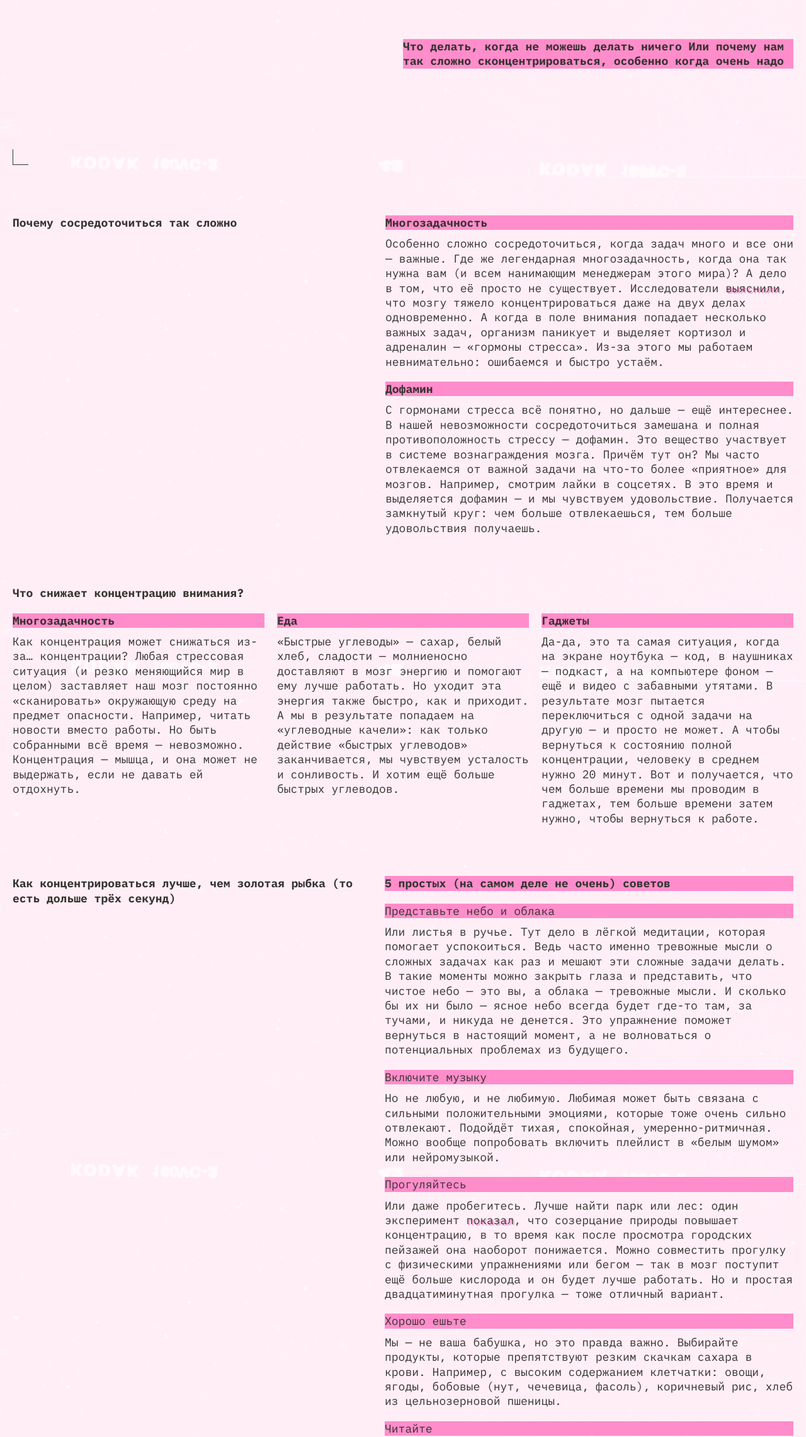
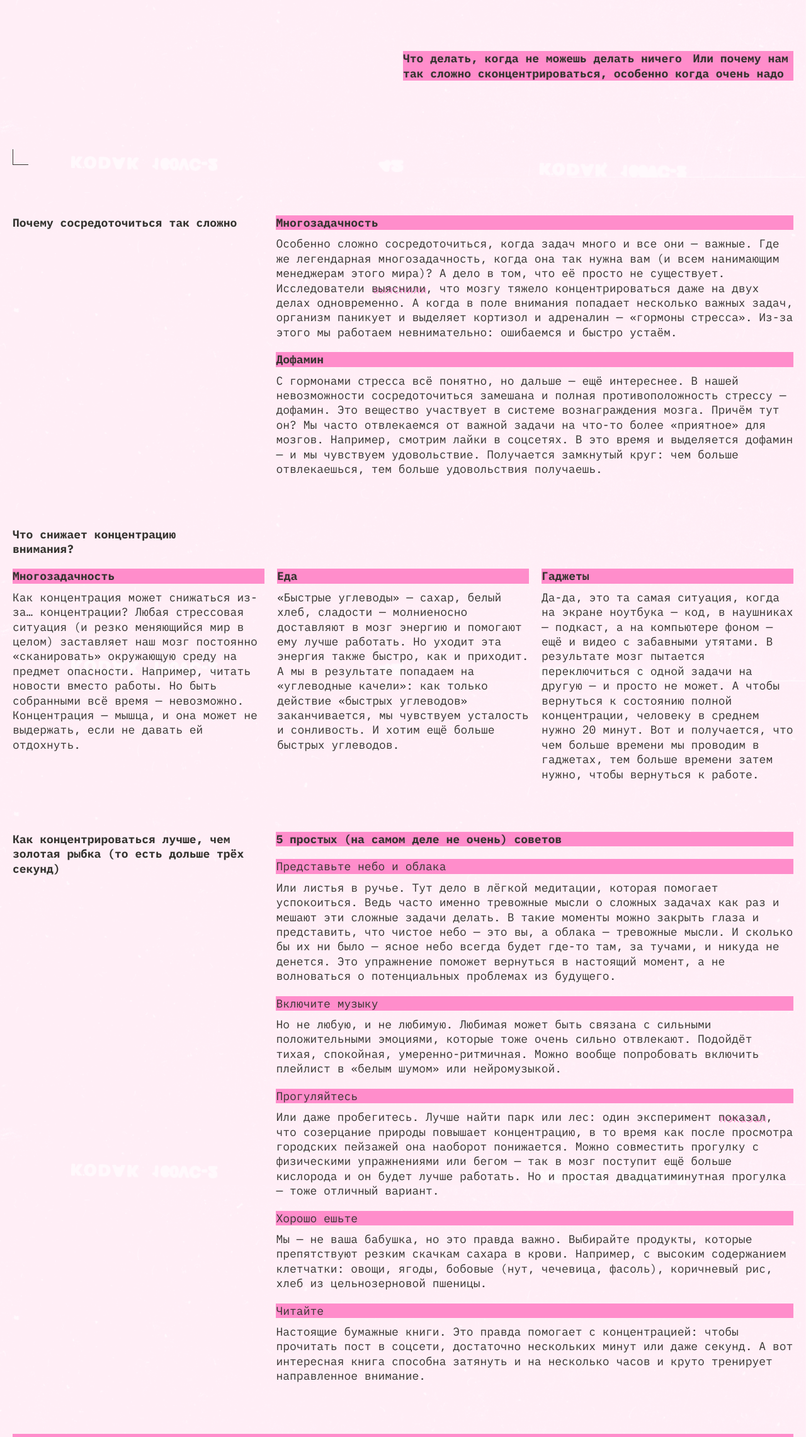
Before and after one commit to NikitaGlitsos/slozhno-sosredotochitsya, a plain HTML site: page index.html in a window 1280 px wide. Shown: the part 518-2800 px from the top of the page at 63% size. Drawn offline with Linux system fonts and the light colour scheme.

Commit message:
финал

```diff
--- a/index.html
+++ b/index.html
@@ -15,7 +15,7 @@
     <link rel="stylesheet" href="./styles/light.css">
     <title>Сложно сосредоточиться</title>
   </head>
-  <body class="page theme_dark theme_light">
+  <body class="page">
     <header class="header decorated-zone">
       <span aria-hidden="true" class="rec">
         REC
@@ -49,93 +49,97 @@
       <h1 class="header-title">
         no focus
       </h1>
-        <h3 class="header-info">
-          Что делать, когда не можешь делать ничего
-          Или почему нам так сложно сконцентрироваться, особенно когда очень надо
-        </h3>
+        <h2 class="header-info">
+          Что делать, когда не можешь делать <span class="ili">ничего Или</span>
+          почему нам так сложно сконцентрироваться, особенно когда очень надо
+        </h2>
     </header>
     <main class="main">
-      <section class="all-sections pochemu-section">
-        <h4 class="section-title pochemu-section-title">Почему сосредоточиться так сложно</h4>
-        <article class="card pochemu-section-mnogoz">
-          <h5 class="cards-title pochemu-section-mnogoz-title">Многозадачность</h5>
-          <p class="cards-text pochemu-section-mnogoz-text">Особенно сложно сосредоточиться, когда задач много и все они — важные. Где же легендарная многозадачность, когда она
+      <section class="all-sections why-section">
+        <h2 class="section-title why-section-title">Почему сосредоточиться так сложно</h2>
+        <section class="double-why-section">
+          <article class="card-container">
+            <h3 class="cards-title">Многозадачность</h3>
+            <p class="cards-text">Особенно сложно сосредоточиться, когда задач много и все они — важные. Где же легендарная многозадачность, когда она
               так нужна вам (и всем нанимающим менеджерам этого мира)? А дело в том, что её просто не существует. Исследователи <a target="_blank" href="#" class="link">выяснили</a>, что мозгу тяжело концентрироваться
               даже на двух делах одновременно. А когда в поле внимания попадает несколько важных задач, организм паникует и выделяет кортизол и адреналин — «гормоны стресса».
               Из-за этого мы работаем невнимательно: ошибаемся и быстро устаём.
             </p>
           </article>
-        <article class="card pochemu-section-dofamin">
-          <h5 class="cards-title pochemu-section-dofamin-title">Дофамин</h5>
-          <p class="cards-text pochemu-section-dofamin-text">
+          <article class="card-container">
+            <h3 class="cards-title">Дофамин</h3>
+            <p class="cards-text">
               С гормонами стресса всё понятно, но дальше — ещё интереснее. В нашей невозможности сосредоточиться замешана и полная противоположность стрессу — дофамин.
               Это вещество участвует в системе вознаграждения мозга. Причём тут он? Мы часто отвлекаемся от важной задачи на что-то более «приятное» для мозгов. Например,
               смотрим лайки в соцсетях. В это время и выделяется дофамин — и мы чувствуем удовольствие. Получается замкнутый круг: чем больше отвлекаешься, тем больше удовольствия получаешь.
             </p>
           </article>
         </section>
-      <section class="all-sections chto-section">
-        <h4 class="section-title chto-section-title">Что снижает концентрацию внимания?</h4>
-        <article class="card chto-all-sections chto-section-mnogoz">
-          <h5 class="cards-title chto-section-mnogoz-title">Многозадачность</h5>
-          <p class="cards-text chto-section-mnogoz-text">Как концентрация может снижаться из-за… концентрации? Любая стрессовая ситуация (и резко меняющийся мир в целом) заставляет наш
+      </section>
+      <section class="all-sections what-section">
+        <h2 class="section-title what-section-title">Что снижает концентрацию внимания?</h2>
+        <section class="double-what-section">
+          <article class="card-container what-all-sections">
+            <h3 class="cards-title">Многозадачность</h3>
+            <p class="cards-text">Как концентрация может снижаться из-за… концентрации? Любая стрессовая ситуация (и резко меняющийся мир в целом) заставляет наш
               мозг постоянно «сканировать» окружающую среду на предмет опасности. Например, читать новости вместо работы. Но быть собранными всё время — невозможно. Концентрация — мышца,
               и она может не выдержать, если не давать ей отдохнуть.
             </p>
           </article>
-        <article class="card chto-all-sections chto-section-eda">
-          <h5 class="cards-title chto-section-eda-title">Еда</h5>
-          <p class="cards-text chto-section-eda-text">
+          <article class="card-container what-all-sections">
+            <h3 class="cards-title">Еда</h3>
+            <p class="cards-text">
               «Быстрые углеводы» — сахар, белый хлеб, сладости — молниеносно доставляют в мозг энергию и помогают ему лучше работать. Но уходит эта энергия также быстро, как и приходит.
               А мы в результате попадаем на «углеводные качели»: как только действие «быстрых углеводов» заканчивается, мы чувствуем усталость и сонливость. И хотим ещё больше быстрых углеводов.
             </p>
           </article>
-        <article class="card chto-all-sections chto-section-gad">
-          <h5 class="cards-title chto-section-gad-title">Гаджеты</h5>
-          <p class="cards-text chto-section-gad-text">
+          <article class="card-container what-all-sections">
+            <h3 class="cards-title">Гаджеты</h3>
+            <p class="cards-text">
               Да-да, это та самая ситуация, когда на экране ноутбука — код, в наушниках — подкаст, а на компьютере фоном — ещё и видео с забавными утятами. В результате мозг пытается переключиться
               с одной задачи на другую — и просто не может. А чтобы вернуться к состоянию полной концентрации, человеку в среднем нужно 20 минут. Вот и получается, что чем больше времени мы проводим
               в гаджетах, тем больше времени затем нужно, чтобы вернуться к работе.
             </p>
           </article>
         </section>
-      <section class="all-sections kak-section">
-        <h4 class="section-title kak-section-title">Как концентрироваться лучше, чем золотая рыбка (то есть дольше трёх секунд)</h4>
-        <section class="kak-double-section">
-          <h5 class="cards-title kak-double-section-title">5 простых (на самом деле не очень) советов</h5>
-          <article class="card kak-double-section-predstavte">
-            <h6 class="cards-title-variant">Представьте небо и облака</h6>
-            <p class="cards-text kak-double-section-predstavte-text">
+      </section>
+      <section class="all-sections how-section">
+        <h2 class="section-title how-section-title">Как концентрироваться лучше, чем золотая рыбка (то есть дольше трёх секунд)</h2>
+        <section class="how-double-section">
+          <h3 class="cards-title how-double-section-title">5 простых (на самом деле не очень) советов</h3>
+          <article class="card-container how-double-section-think">
+            <h4 class="cards-title-variant">Представьте небо и облака</h4>
+            <p class="cards-text how-double-section-think-text">
               Или листья в ручье. Тут дело в лёгкой медитации, которая помогает успокоиться. Ведь часто именно тревожные мысли о сложных задачах как раз и мешают эти сложные задачи делать.
               В такие моменты можно закрыть глаза и представить, что чистое небо — это вы, а облака — тревожные мысли. И сколько бы их ни было — ясное небо всегда будет где-то там, за тучами, и
               никуда не денется. Это упражнение поможет вернуться в настоящий момент, а не волноваться о потенциальных проблемах из будущего.
             </p>
           </article>
-          <article class="card kak-double-section-vkl">
-            <h6 class="cards-title-variant">Включите музыку</h6>
-            <p class="cards-text kak-double-section-vkl-text">
+          <article class="card-container how-double-section-on">
+            <h4 class="cards-title-variant">Включите музыку</h4>
+            <p class="cards-text how-double-section-on-text">
               Но не любую, и не любимую. Любимая может быть связана с сильными положительными эмоциями, которые тоже очень сильно отвлекают. Подойдёт тихая, спокойная, умеренно-ритмичная. Можно
               вообще попробовать включить плейлист в «белым шумом» или нейромузыкой.
             </p>
           </article>
-          <article class="card kak-double-section-progulaites">
-            <h6 class="cards-title-variant">Прогуляйтесь</h6>
-            <p class="cards-text kak-double-section-progulaites-text">
+          <article class="card-container how-double-section-walk">
+            <h4 class="cards-title-variant">Прогуляйтесь</h4>
+            <p class="cards-text how-double-section-walk-text">
               Или даже пробегитесь. Лучше найти парк или лес: один эксперимент <a target="_blank" href="#" class="link">показал</a>, что созерцание природы повышает концентрацию, в то время как после просмотра городских пейзажей она наоборот
               понижается. Можно совместить прогулку с физическими упражнениями или бегом — так в мозг поступит ещё больше кислорода и он будет лучше работать. Но и простая двадцатиминутная
               прогулка — тоже отличный вариант.
             </p>
           </article>
-          <article class="card kak-double-section-ok">
-            <h6 class="cards-title-variant">Хорошо ешьте</h6>
-            <p class="cards-text kak-double-section-ok-text">
+          <article class="card-container how-double-section-ok">
+            <h4 class="cards-title-variant">Хорошо ешьте</h4>
+            <p class="cards-text how-double-section-ok-text">
               Мы — не ваша бабушка, но это правда важно. Выбирайте продукты, которые препятствуют резким скачкам сахара в крови. Например, с высоким содержанием клетчатки: овощи, ягоды, бобовые
               (нут, чечевица, фасоль), коричневый рис, хлеб из цельнозерновой пшеницы.
             </p>
           </article>
-          <article class="card kak-double-section-read">
-            <h6 class="cards-title-variant">Читайте</h6>
-            <p class="cards-text kak-double-section-read-text">
+          <article class="card-container how-double-section-read">
+            <h4 class="cards-title-variant">Читайте</h4>
+            <p class="cards-text how-double-section-read-text">
               Настоящие бумажные книги. Это правда помогает с концентрацией: чтобы прочитать пост в соцсети, достаточно нескольких минут или даже секунд. А вот интересная книга способна затянуть
               и на несколько часов и круто тренирует направленное внимание.
             </p>
@@ -143,8 +147,8 @@
         </section>
       </section>
       <section class="all-sections can-section">
-        <h5 class="cards-title">А можно в картинках?</h5>
-        <section class="cards-section">
+        <h2 class="cards-title">А можно в картинках?</h2>
+        <div class="cards-section">
             <img
               class="content-picture sun-picture"
               src="./images/sunset.png"
@@ -175,7 +179,7 @@
               alt="улица между домами"
               loading="lazy"
             />
-        </section>
+        </div>
       </section>
     </main>
     <footer class="footer decorated-zone">
--- a/styles/dark.css
+++ b/styles/dark.css
@@ -1,4 +1,5 @@
-.theme_dark {
+.page.theme_dark {
+  background-image: url(../images/cover-image-dark.png);
   --text-color: #F1B2CE;
   --decor-text-color: #000028;
   --title-color: #FF0070;
@@ -10,25 +11,3 @@
   --main-color: #000028;
   --rec: #FF0070;
 }
-
-.page.theme_dark {
-  background-image: url(../images/cover-image-dark.png);
-  background-color: var(--main-color);
-}
-
-@media (prefers-color-scheme: dark) {
-  .page {
-  background-color: var(--main-color);
-  }
-  .theme_dark {
-    --text-color: #F1B2CE;
-    --decor-text-color: #000028;
-    --title-color: #FF0070;
-    --title-decor: #FF0070;
-    --decor-zone-color: #FF0070;
-    --button-color: #FF0070;
-    --button-color-hover: rgb(255,0,7,40%);
-    --main-title-color: #DB00FF;
-    --main-color: #000028;
-  }
-}
--- a/styles/light.css
+++ b/styles/light.css
@@ -1,4 +1,6 @@
-.theme_light {
+.page.theme_light {
+  background-image: url(../images/cover-image-light.png);
+  background-color: var(--main-color);
   --text-color: #353430;
   --decor-text-color: #353430;
   --title-color: #353430;
@@ -11,16 +13,11 @@
   --rec: transparent;
 }
 
-.page.theme_light {
-  background-image: url(../images/cover-image-light.png);
-  background-color: var(--main-color);
-}
-
 @media (prefers-color-scheme: light) {
   .page {
-  background-color: var(--main-color);
+  background-image: url(../images/cover-image-light.png);
   }
-  .theme_light {
+  :root {
   --text-color: #353430;
   --decor-text-color: #353430;
   --title-color: #353430;
@@ -30,5 +27,6 @@
   --button-color-hover: rgb(53,52,48,40%);
   --main-title-color: #FFC2E6;
   --main-color: #FFF1F7;
+  --rec: transparent;
   }
 }
--- a/styles/style.css
+++ b/styles/style.css
@@ -1,9 +1,14 @@
-.page {
+.page{
+  background-color: var(--main-color);
   background-image: url(../images/cover-image-dark.png);
   background-position: center;
   background-repeat: no-repeat;
   background-size: cover;
   background-attachment: fixed;
+}
+
+.ili {
+  word-spacing: 7px;
 }
 
 .link {
@@ -26,6 +31,31 @@
   grid-template-rows: 1fr min-content 1fr;
   width: 100%;
   height: 100vh;
+  min-height: 668px;
+}
+
+.rec {
+  position: absolute;
+  font-family: var(--main-font);
+  color: var(--rec);
+  font-weight: 400;
+  font-size: 18px;
+  line-height: 25px;
+  inset-block-start: 20px;
+  inset-inline-end: 49px;
+}
+
+.rec::after {
+  display: block;
+  position: absolute;
+  content: "";
+  inline-size: 9px;
+  block-size: 9px;
+  border-radius: 50%;
+  box-shadow: 0 0 4px 2px;
+  background-color: var(--rec);
+  inset-inline-end: -20px;
+  inset-block-start: 8px;
 }
 
 .decorated-zone::after {
@@ -53,7 +83,7 @@
 .header__theme-menu-list {
   display: flex;
   list-style: none;
-  gap: 12px;
+  gap: 10px;
   justify-content: center;
 }
 
@@ -71,17 +101,12 @@
   pointer-events: none;
 }
 
-.header__theme-menu {
-  margin-bottom: 273px;
-}
-
 .header-title {
   font-family: var(--main-font, regular);
   text-shadow: #FF0070 4px 4px;
   font-weight: 700;
   line-height: 83%;
   font-size: clamp(7.5rem, 0.5625rem + 14.4531vw, 9.8125rem);
-  margin-bottom: 114px;
   margin-left: -20px;
 }
 
@@ -93,7 +118,6 @@
   font-size: 18px;
   line-height: 23.4px;
   max-width: 50%;
-  margin-bottom: 134px;
 }
 
 .all-sections {
@@ -101,22 +125,21 @@
   padding-right: 20px;
 }
 
-.pochemu-section {
+.why-section {
   display: grid;
   gap: 20px;
-  grid-template-columns: minmax(236px, 1fr) minmax(355px, 40.5rem);
-  grid-template-rows: 1fr 1fr;
+  grid-template-columns: 0.97fr 2fr;
 }
 
-.card {
+.double-why-section {
+  display: grid;
+  gap: 20px;
+}
+
+.card-container {
   display: flex;
   flex-direction: column;
   gap: 10px;
-}
-
-.pochemu-section-dofamin {
-  grid-column: 2 / 3;
-  grid-row: 2 / 3;
 }
 
 .cards-title {
@@ -140,43 +163,32 @@
   line-height: 23.4px;
 }
 
-.chto-section {
+.what-section {
+  display: flex;
+  flex-direction: column;
+  gap: 20px;
+}
+
+.what-section-title {
+  max-width: 315px;
+}
+
+.double-what-section {
   display: grid;
   gap: 20px;
   grid-template-columns: 1fr 1fr 1fr;
-  grid-template-rows: auto auto;
   grid-auto-flow: row;
 }
 
-.chto-section-mnogoz {
-  grid-column: 1 / 2;
-  grid-row: 2 / 3;
+.how-section {
+  display: grid;
+  gap: 20px;
+  grid-template-columns: 0.97fr 2fr;
 }
 
-.chto-section-eda {
-  grid-column: 2 / 3;
-  grid-row: 2 / 3;
-}
-
-.chto-section-gad {
-  grid-column: 3 / 4;
-  grid-row: 2 / 3;
-}
-
-.kak-section {
-  display: flex;
+.how-double-section {
+  display: grid;
   gap: 20px;
-}
-
-.kak-section-title {
-  min-width: 236px;
-}
-
-.kak-double-section {
-  display: flex;
-  flex-direction: column;
-  gap: 20px;
-  max-width: 649px;
 }
 
 .cards-title-variant {
@@ -239,68 +251,73 @@
 }
 
 @media (max-width: 768px) {
+  .ili {
+    word-spacing: 210px;
+  }
   .header__theme-menu-list {
     flex-direction: column;
     align-items: end;
     gap: 11.5px;
   }
+  .why-section {
+    grid-template-columns: 1fr 2fr;
+  }
+  .how-section {
+    grid-template-columns: 1fr 2fr;
+  }
   .header__theme-menu {
-    margin-top: 192px;
-    margin-bottom: 173px;
+    align-self: center;
   }
-  .header-title{
-    margin-bottom: 162px;
+  .double-what-section {
+    display: flex;
+    flex-direction: column;
   }
-  .header-info {
-    margin-bottom: 183px;
-  }
-  .chto-section {
-    grid-template-columns: auto;
-  }
-  .chto-section-title {
+  .what-section-title {
     width: 236px;
   }
-  .chto-all-sections {
+  .what-all-sections {
     grid-column: auto;
     grid-row: auto;
   }
 }
 
 @media (max-width: 375px) {
+  .rec {
+    inset-block-start: 10px;
+    inset-inline-end: 39px;
+}
+  .decorated-zone::after {
+    inset-inline-start: 10px;
+    inset-block-end: 10px;
+  }
+  .decorated-zone::before {
+    inset-inline-end: 10px;
+    inset-block-start: 10px;
+  }
+  .header {
+    padding: 10px;
+  }
   .header__theme-menu-list {
     flex-direction: column;
     align-items: end;
     gap: 11.5px;
   }
-  .header__theme-menu {
-    margin-top: 75px;
-    margin-bottom: 65px;
-  }
   .header-title{
-    margin-bottom: 55px;
     font-size: clamp(7.25rem, 7.0115rem + 1.0178vw, 7.5rem);
+    margin-left: 0;
   }
   .header-info {
-    margin-bottom: 66px;
     max-width: 100%;
   }
-  .pochemu-section {
-    grid-template-columns: minmax(355px, 40.5rem);
-    grid-template-rows: auto 1fr 1fr;
-  }
-  .pochemu-section-dofamin {
-    grid-column: auto;
-    grid-row: auto;
+  .why-section {
+    grid-template-columns: 1fr;
   }
   .all-sections {
     padding-left: 10px;
     padding-right: 10px;
   }
-  .chto-section-title {
-    width: auto;
-  }
-  .kak-section {
-    flex-direction: column;
+  .how-section {
+    grid-template-columns: 1fr;
   }
   .cards-section {
     display: flex;
@@ -312,4 +329,10 @@
   .header, .can-section {
     margin-bottom: 40px;
   }
+  .can-section, .cards-section {
+    gap: 10px;
+  }
+  .footer {
+    padding: 10px;
+  }
 }
```
Also changed, not shown: styles/color.css (+0 -24 lines). Lines whose indentation alone changed are shown as unchanged.
